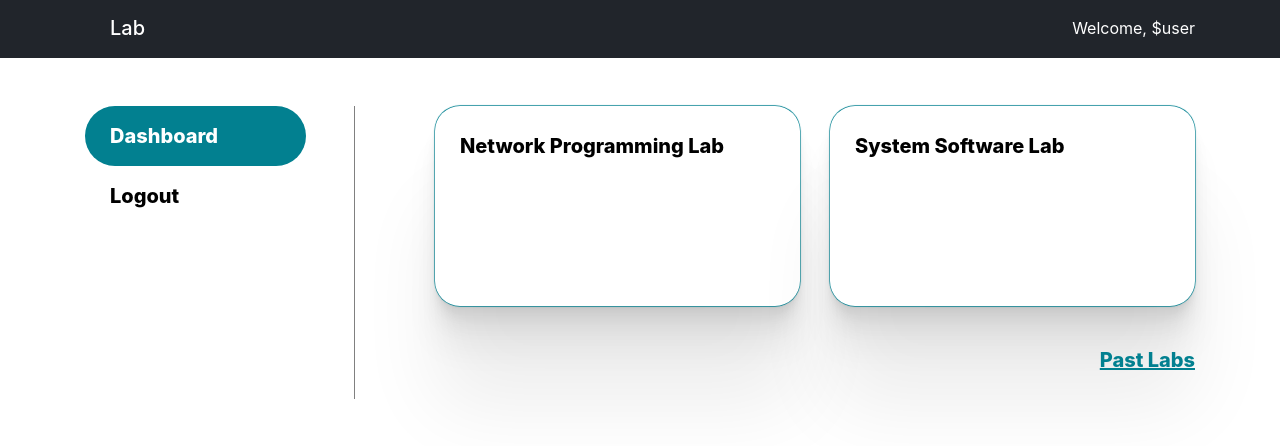
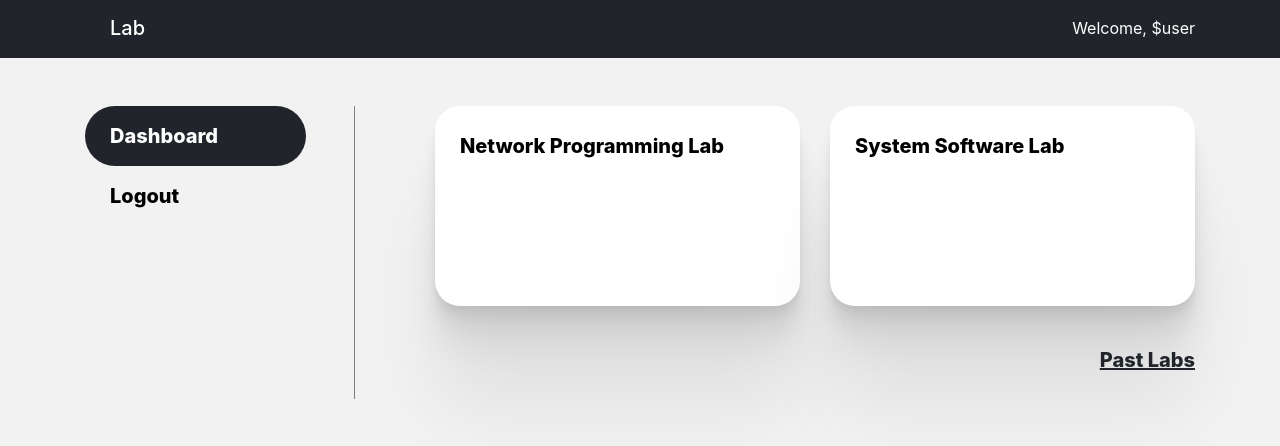
Before and after one commit to kiranjdev/Invento2020-CSE-Project, a PHP site: page /student/index.php in a window 1280 px wide. Shown: the top 446 px of the page. Run offline with PHP 8.4, Linux system fonts and the light colour scheme.

Commit message:
New style

```diff
--- a/student/assets/css/style.css
+++ b/student/assets/css/style.css
@@ -1,7 +1,10 @@
+  body{
+    background-color: #F2F2F2;
+  }
   .navbutton div{
     padding:15px;
     border-radius: 50px;
-    background-color: #028090;
+    background-color: #21252B;
     width:100%;
     padding:15px;
     padding-left: 25px;
@@ -11,7 +14,7 @@
     margin-bottom: 15px;
   }
   .navbutton div:hover{
-    background-color: #0291a3;
+    background-color: #343A40;
     transition: 0.3s;
   }
   .navlink{
@@ -45,7 +48,7 @@
     background-color: #fff;
     color:#000;
     margin-bottom: 15px;
-    box-shadow: 0 0 0.5pt 0.5pt #028090,
+    box-shadow:
       0 2.8px 2.2px rgba(0, 0, 0, 0.02),
       0 6.7px 5.3px rgba(0, 0, 0, 0.028),
       0 12.5px 10px rgba(0, 0, 0, 0.035),
@@ -54,7 +57,7 @@
       0 100px 80px rgba(0, 0, 0, 0.07);
     }
   .labbutton div:hover{
-    box-shadow: 0 0 1pt 1pt #028090,
+    box-shadow: 0 0 0.5pt 0.5pt #21252B,
     0 2.8px 2.2px rgba(0, 0, 0, 0.02),
     0 6.7px 5.3px rgba(0, 0, 0, 0.028),
     0 12.5px 10px rgba(0, 0, 0, 0.035),
@@ -63,7 +66,7 @@
     0 100px 80px rgba(0, 0, 0, 0.07);
     background-color: #fff;
     color:#000;
-    transition: 0.3s;
+    transition: 0.1s;
   }
   .headernav{
     background-color: #21252B;
@@ -88,9 +91,9 @@
   .prevlabslink{
     float:right;
   }
-  .prevlabslink a{
+  .prevlabslink{
     font-size: 20px;
     font-weight: 800;
-    color:#028090;
+    color:#21252B;
     text-decoration: underline;
   }
--- a/student/index.php
+++ b/student/index.php
@@ -32,9 +32,9 @@ require $_SERVER['DOCUMENT_ROOT'].'/db_connect.php';
             <div class="col"><a href="" class="text-decoration-none labbutton"><div>Network Programming Lab</div></a></div>
             <div class="col"><a href="" class="text-decoration-none labbutton"><div>System Software Lab</div></a></div>
           </div>
-          <div class="row prevlabslink py-4">
+          <div class="row py-4">
             <div class="col">
-              <a href="">Past Labs</a>
+              <a class="prevlabslink" href="">Past Labs</a>
             </div>
           </div>
         </div>
```
